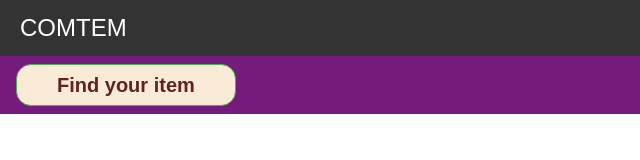
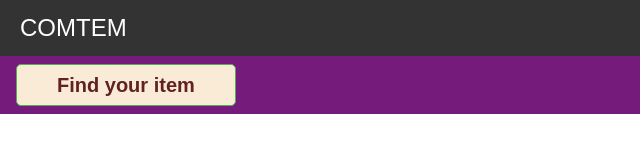
Before and after one commit to daniilsonufrijuks/COMTEM-WEB, a plain HTML site: page src/html/home/index.html in a window 1280 px wide. Shown: the full height of the page, 0-640 px from the left. Drawn offline with Linux system fonts and the light colour scheme.

Commit message:
new files and menu updated

```diff
--- a/src/css/style.css
+++ b/src/css/style.css
@@ -29,7 +29,7 @@
 .navtxt {
     border: 5px solid antiquewhite;
     border: 1px solid #52af50; /* Set the border color */
-    border-radius: 15px;
+    border-radius: 5px;
     padding: 40px;
     border-bottom-style: solid;
     background-color: antiquewhite; /* Set the background color inside the border */
```
